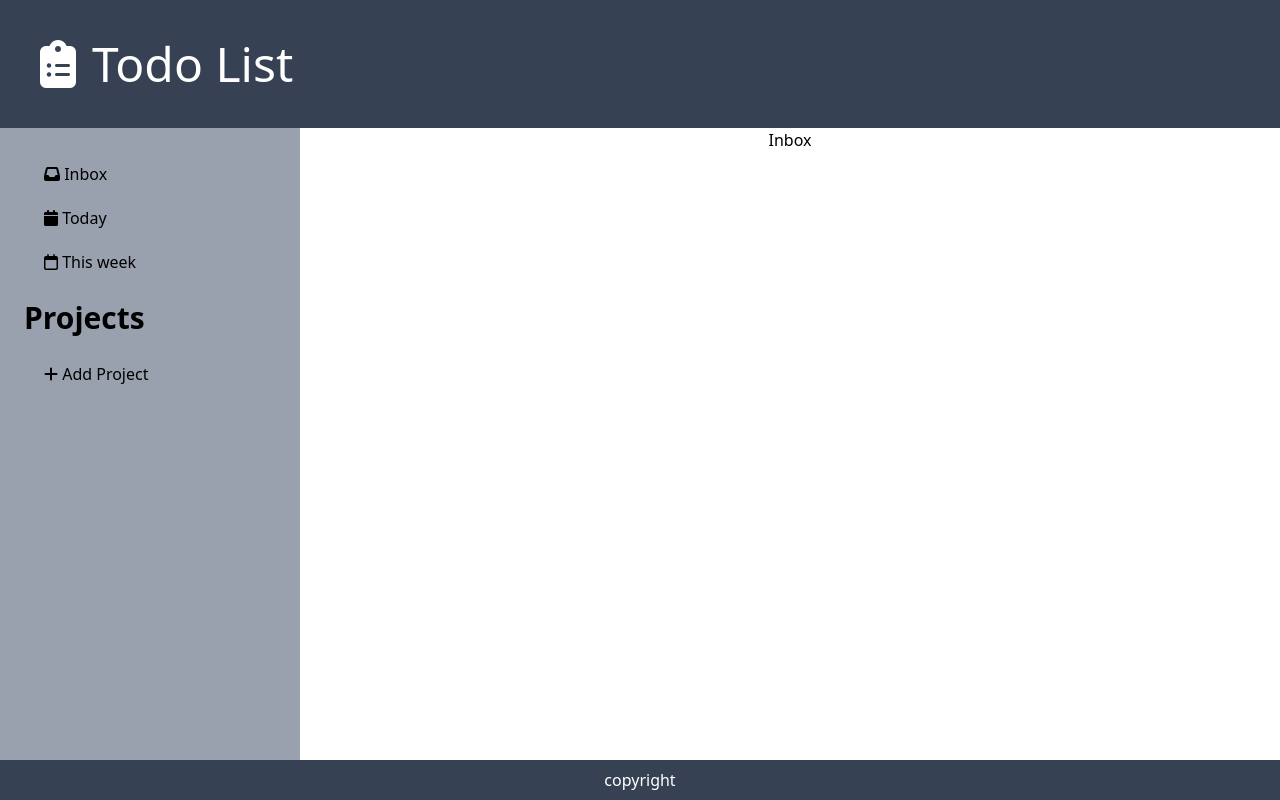
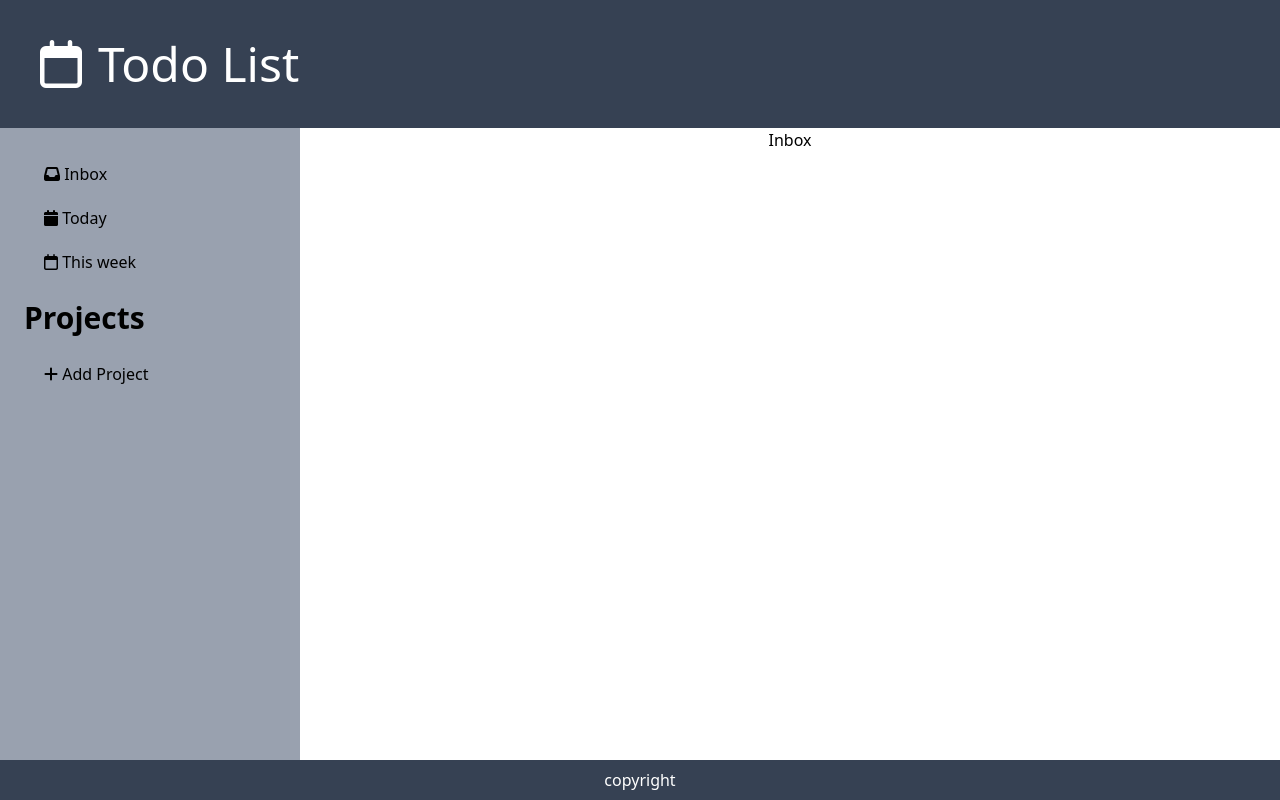
Before and after one commit to Garfieldas/todo-app, a website: page index.html in a window 1280 px wide. Drawn offline with nearby package versions, Linux system fonts and the light colour scheme.

Commit message:
Changed header title icon

```diff
--- a/index.html
+++ b/index.html
@@ -11,7 +11,7 @@
     <div class="grid grid-cols-[300px_1fr] grid-rows-[auto_1fr] min-h-screen" id="app">
     <header class="col-span-3 flex justify-between items-center p-10 bg-gray-700 text-white">
       <div class="flex justify-center text-5xl gap-4">
-        <i class="fa-solid fa-clipboard-list"></i>
+      <i class="fa-regular fa-calendar"></i>
         <h1>Todo List</h1>
       </div>
     </header>
```
